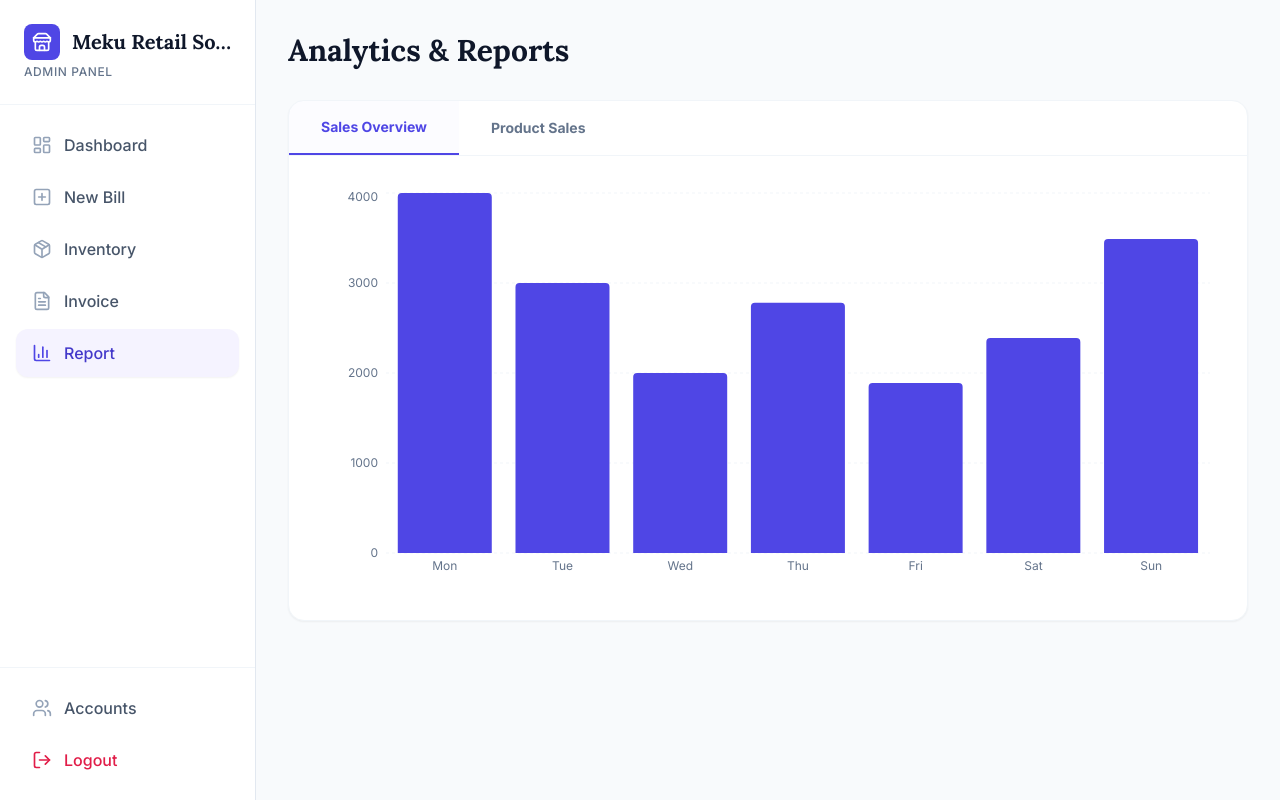
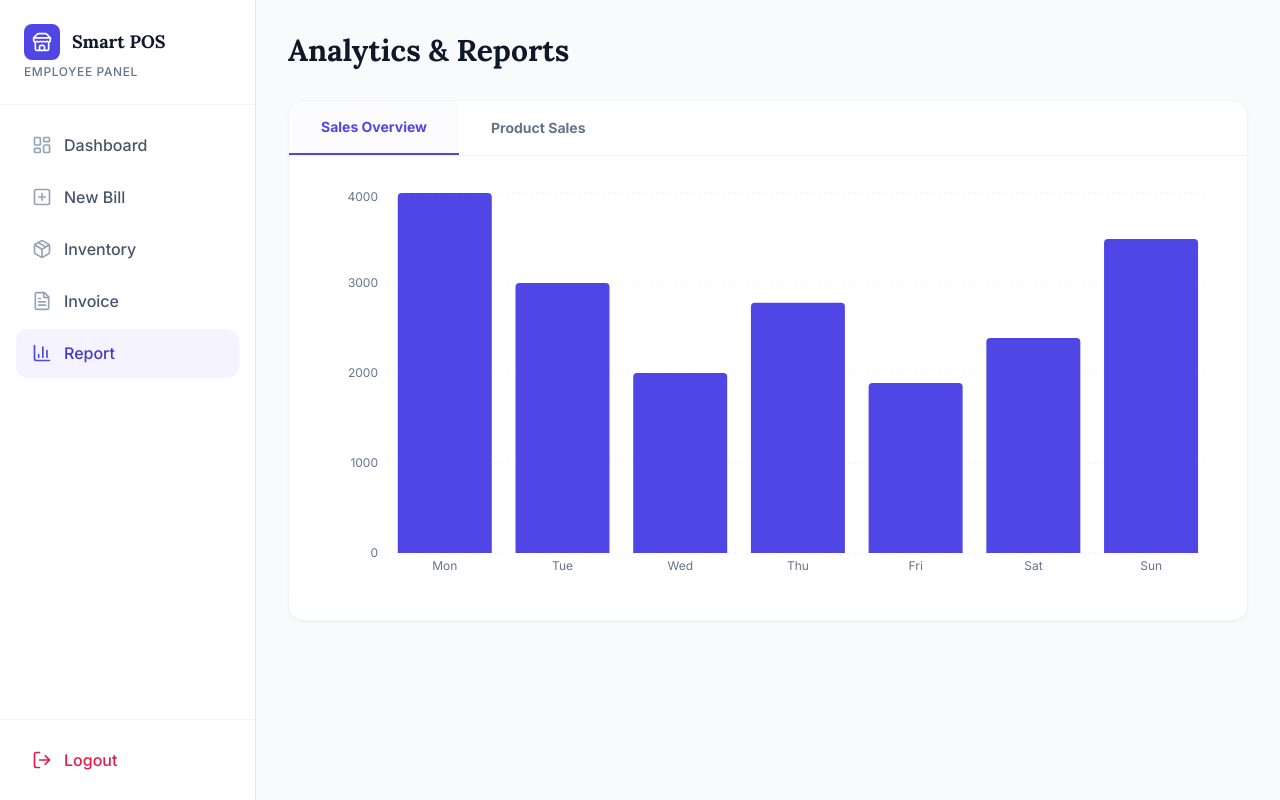
Before and after one commit to ThanushDev/Smart-POS-System, a React (Vite) app: page /report in a window 1280 px wide. Built offline with nearby package versions, Linux system fonts and the light colour scheme; what @radix-ui/themes would draw is missing.

Commit message:
Update Sidebar.tsx

```diff
--- a/src/components/Sidebar.tsx
+++ b/src/components/Sidebar.tsx
@@ -1,5 +1,5 @@
-import React from 'react';
-    import { Link, useLocation } from 'react-router-dom';
+import React, { useState, useEffect } from 'react';
+    import { Link, useLocation, useNavigate } from 'react-router-dom';
     import {
       LayoutDashboard,
       PlusSquare,
@@ -13,7 +13,17 @@ import React from 'react';
 
     const Sidebar = () => {
       const location = useLocation();
-      const businessName = "Meku Retail Solutions";
+      const navigate = useNavigate();
+      const [businessInfo, setBusinessInfo] = useState({ name: 'Smart POS', logo: '' });
+      const [user, setUser] = useState<any>(null);
+
+      useEffect(() => {
+        const savedInfo = localStorage.getItem('businessInfo');
+        if (savedInfo) setBusinessInfo(JSON.parse(savedInfo));
+
+        const currentUser = localStorage.getItem('currentUser');
+        if (currentUser) setUser(JSON.parse(currentUser));
+      }, []);
 
       const navItems = [
         { icon: LayoutDashboard, label: 'Dashboard', path: '/dashboard' },
@@ -25,18 +35,29 @@ import React from 'react';
 
       const isActive = (path: string) => location.pathname === path;
 
+      const handleLogout = () => {
+        localStorage.removeItem('currentUser');
+        navigate('/');
+      };
+
       return (
         <aside className="w-64 h-screen bg-white border-r border-slate-200 flex flex-col sticky top-0">
           <div className="p-6 border-b border-slate-100">
             <div className="flex items-center gap-3 mb-1">
+              {businessInfo.logo ? (
+                <img src={businessInfo.logo} alt="Logo" className="w-10 h-10 rounded-lg object-cover" />
+              ) : (
                 <div className="p-2 bg-indigo-600 rounded-lg">
                   <Store className="text-white" size={20} />
                 </div>
-              <h1 className="font-serif font-bold text-xl text-slate-900 truncate">
-                {businessName}
+              )}
+              <h1 className="font-serif font-bold text-lg text-slate-900 truncate">
+                {businessInfo.name}
               </h1>
             </div>
-            <p className="text-xs text-slate-500 font-medium uppercase tracking-wider">Admin Panel</p>
+            <p className="text-xs text-slate-500 font-medium uppercase tracking-wider">
+              {user?.role === 'admin' ? 'Administrator' : 'Employee Panel'}
+            </p>
           </div>
 
           <nav className="flex-1 p-4 space-y-1">
@@ -60,6 +81,7 @@ import React from 'react';
           </nav>
 
           <div className="p-4 border-t border-slate-100 space-y-1">
+            {user?.role === 'admin' && (
               <Link
                 to="/accounts"
                 className={`flex items-center gap-3 px-4 py-3 rounded-xl transition-all duration-200 ${
@@ -71,7 +93,11 @@ import React from 'react';
                 <Users size={20} className={isActive('/accounts') ? 'text-indigo-600' : 'text-slate-400'} />
                 <span className="font-medium">Accounts</span>
               </Link>
-            <button className="w-full flex items-center gap-3 px-4 py-3 rounded-xl text-rose-600 hover:bg-rose-50 transition-all duration-200">
+            )}
+            <button
+              onClick={handleLogout}
+              className="w-full flex items-center gap-3 px-4 py-3 rounded-xl text-rose-600 hover:bg-rose-50 transition-all duration-200"
+            >
               <LogOut size={20} />
               <span className="font-medium">Logout</span>
             </button>
```
Lines whose indentation alone changed are shown as unchanged.
